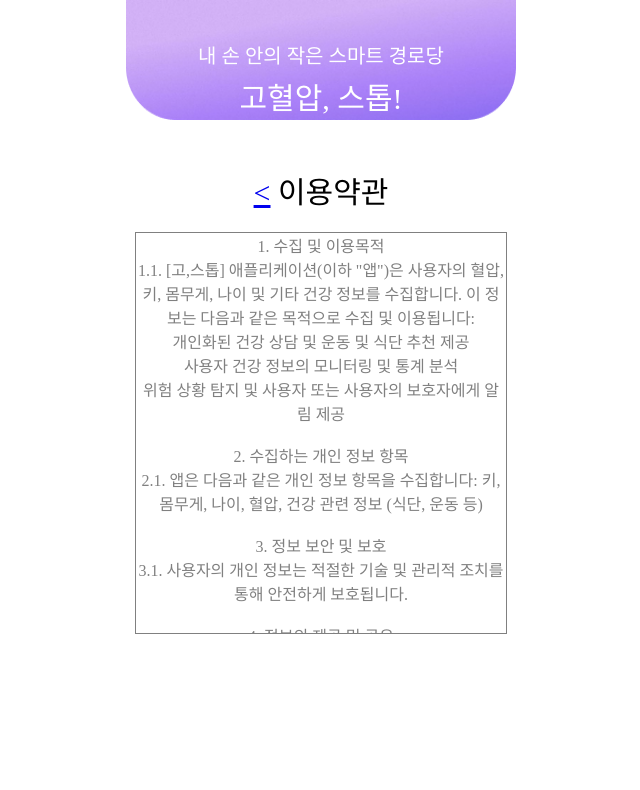
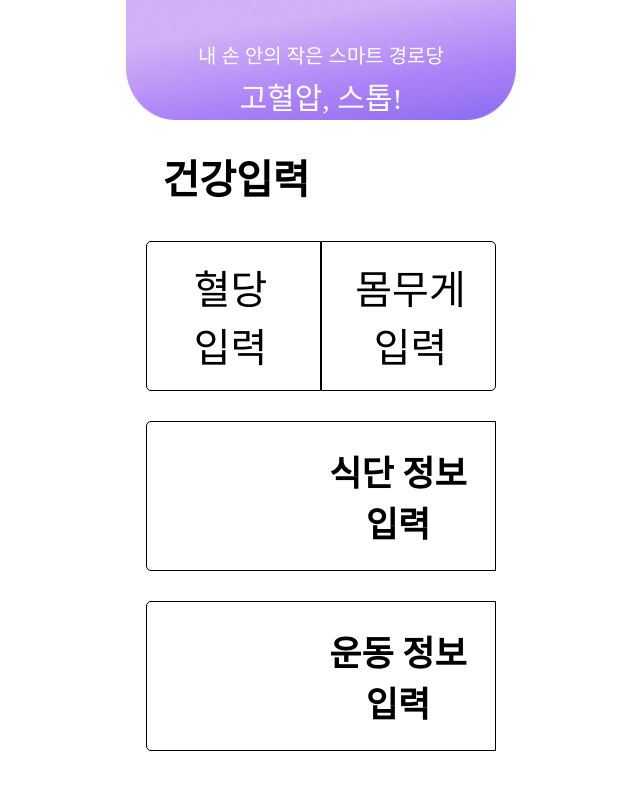
Before and after one commit to CSID-DGU/2023-2-SCS4031-01-Capsaicin, a React (Vite) app in the folder front/: page /App/Join in a window 1280 px wide. Shown: the top 790 px of the page, without its empty margins (319-959 px from the left). Built offline with nearby package versions, Linux system fonts and the light colour scheme.

Commit message:
Feat: 정보입력_메인 페이지 제작

```diff
--- /dev/null
+++ b/front/pages/Join/InputInfo.jsx
@@ -0,0 +1,27 @@
+import React from 'react';
+import * as S from "./style";
+
+export default function InputInfo() {
+    return (
+        <>
+            <S.Container>
+                <S.Title
+                    src="../../assets/images/login_box.png" />
+                <S.TitleSubText>내 손 안의 작은 스마트 경로당</S.TitleSubText>
+                <S.TitleSubTitle>고혈압, 스톱!</S.TitleSubTitle>
+
+                <S.LeftTitle>건강입력</S.LeftTitle>
+                <S.User>
+                    <S.Blood>혈당<br></br>입력</S.Blood>
+                    <S.Weight>몸무게<br></br>입력</S.Weight>
+                </S.User>
+                <S.User>
+                <S.InfoInput>  식단 정보<br></br>입력</S.InfoInput>
+                </S.User>
+                <S.User>
+                <S.InfoInput>  운동 정보<br></br>입력</S.InfoInput>
+                </S.User>
+            </S.Container>
+        </>
+    );
+}
--- a/front/pages/Join/Term.jsx
+++ b/front/pages/Join/Term.jsx
@@ -13,7 +13,7 @@ export default function Term() {
                     src="../../assets/images/login_box.png" />
                 <S.TitleSubText>내 손 안의 작은 스마트 경로당</S.TitleSubText>
                 <S.TitleSubTitle>고혈압, 스톱!</S.TitleSubTitle>
-                <S.TermContent><a href="#">&lt;</a>   이용약관</S.TermContent>
+                <S.TitleContent><a href="#">&lt;</a>   이용약관</S.TitleContent>
                 {/* <S.JoinBox>
                     <label style={{ margin: '10px' }}>
                         <S.ContractButton></S.ContractButton>
--- a/front/pages/Join/style.jsx
+++ b/front/pages/Join/style.jsx
@@ -267,7 +267,7 @@ export const JoinButton = styled.button`
     margin-top: 30px;
 `;
 
-export const TermContent = styled.div`
+export const TitleContent = styled.div`
     font-family: 'NotoSansKR-Bold';
     font-size: 30px;
     padding-top: 50px;
@@ -298,3 +298,65 @@ export const TermButton = styled.button`
     textAlign: left;
     overflow: auto;
 `;
+
+export const Blood = styled.button`
+    font-family: 'Pretendard-SemiBold';
+    width: 175px;
+    height: 150px;
+    border: 0.5px solid black;
+    border-radius: 5px 0px 0px 5px;
+    font-size: 40px;
+    background-color: #FFFFFF;
+    padding-left: 0px;
+    :hover {
+        background-color: #aaaaaa;
+    }
+`;
+
+export const Weight = styled.button`
+    font-family: 'Pretendard-SemiBold';
+    width: 175px;
+    height: 150px;
+    border: 0.5px solid black;
+    border-radius: 0px 5px 5px 0px;
+    font-size: 40px;
+    background-color: #FFFFFF;
+    padding-left: 10px;
+    :hover {
+        background-color: #aaaaaa;
+    }
+`;
+
+export const LeftTitle = styled.div`
+    font-family: 'NotoSansKR-Bold';
+    font-size: 40px;
+    padding-top: 30px;
+    align-items: left;
+    margin: 0 auto 5px;
+    font-weight: bold;
+    padding-right:170px;
+`;
+
+export const InfoInput = styled.button`
+    font-family: 'Pretendard-SemiBold';
+    width: 350px;
+    height: 150px;
+    border: 0.5px solid black;
+    border-radius: 5px 0px 0px 5px;
+    font-size: 35px;
+    background-color: #FFFFFF;
+    padding-left: 160px;
+    font-weight: bold;
+
+    :hover {
+        background-color: #aaaaaa;
+    }
+`;
+// export const ImageIn = styled.img`
+//     width: 200px;
+//     top: -40px;
+//     left: 50%;
+//     transform: translateX(-50%); /* 이미지를 수평으로 가운데 정렬 */
+//     position: absolute;
+//     z-index: 1;
+// `;
--- a/front/src/App.jsx
+++ b/front/src/App.jsx
@@ -3,7 +3,7 @@
 import LoginMain from '../pages/Join/LoginMain'
 import Join from '../pages/Join/Join'
 import './App.css'
-import NormalJoin from '../pages/Join/Term'
+import NormalJoin from '../pages/Join/InputInfo'
 
 function App() {
 
```
Also changed, not shown: front/assets/images/food_main.png (added).
